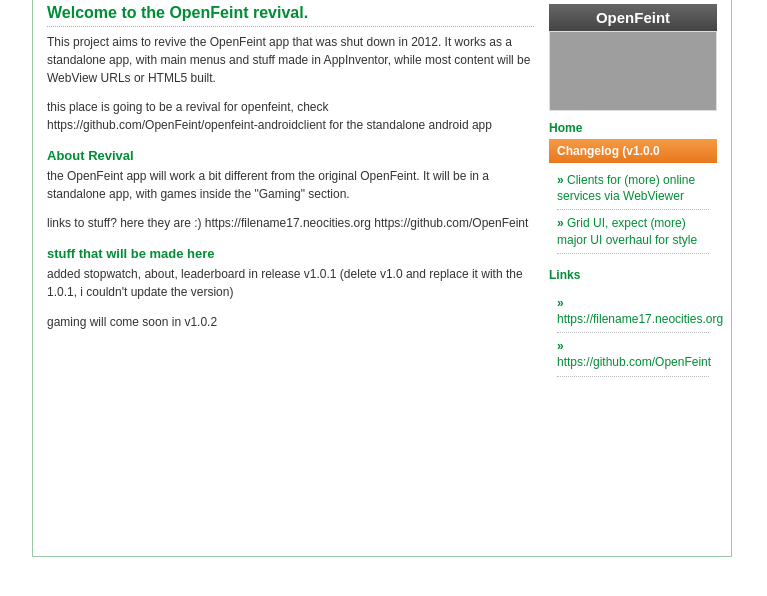
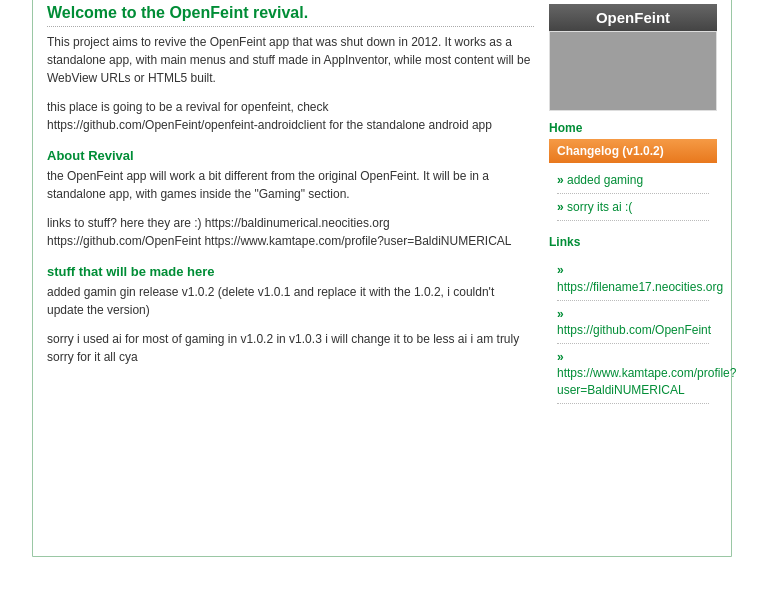
Before and after one commit to OpenFeint/openfeint.github.io, a plain HTML site: page index.html in a window 1280 px wide. Shown: the part 128-724 px from the top of the page, without its empty margins (258-1025 px from the left). Drawn offline with Linux system fonts and the light colour scheme; grey boxes are pictures that could not be loaded.

Commit message:
Revise links and changelog for v1.0.2
Updated links and changelog details for version 1.0.2.
Apology about using AI

```diff
--- a/index.html
+++ b/index.html
@@ -261,18 +261,19 @@
 
             <p>
                 links to stuff? here they are :)
-              https://filename17.neocities.org
+              https://baldinumerical.neocities.org
               https://github.com/OpenFeint
+              https://www.kamtape.com/profile?user=BaldiNUMERICAL
             </p>
 
             <h2>stuff that will be made here</h2>
 
             <p>
-               added stopwatch, about, leaderboard in release v1.0.1 (delete v1.0 and replace it with the 1.0.1, i couldn't update the version)
+               added gamin gin release v1.0.2 (delete v1.0.1 and replace it with the 1.0.2, i couldn't update the version)
             </p>
 
             <p>
-               gaming will come soon in v1.0.2
+               sorry i used ai for most of gaming in v1.0.2 in v1.0.3 i will change it to be less ai i am truly sorry for it all cya
             </p>
 
         </main>
@@ -295,12 +296,12 @@
             </div>
 
             <div class="orange-title">
-                Changelog (v1.0.0
+                Changelog (v1.0.2)
             </div>
 
             <ul class="side-list">
-                <li>Clients for (more) online services via WebViewer</li>
-                <li>Grid UI, expect (more) major UI overhaul for style</li>
+                <li>added gaming</li>
+                <li>sorry its ai :(</li>
             </ul>
 
             <div class="green-title">
@@ -310,6 +311,7 @@
             <ul class="side-list">
                 <li>https://filename17.neocities.org</li>
                 <li>https://github.com/OpenFeint</li>
+                <li>https://www.kamtape.com/profile?user=BaldiNUMERICAL</li>
             </ul>
 
         </aside>
```
